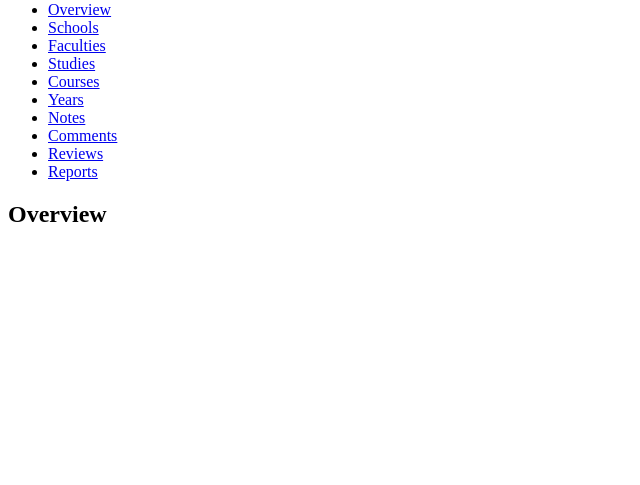
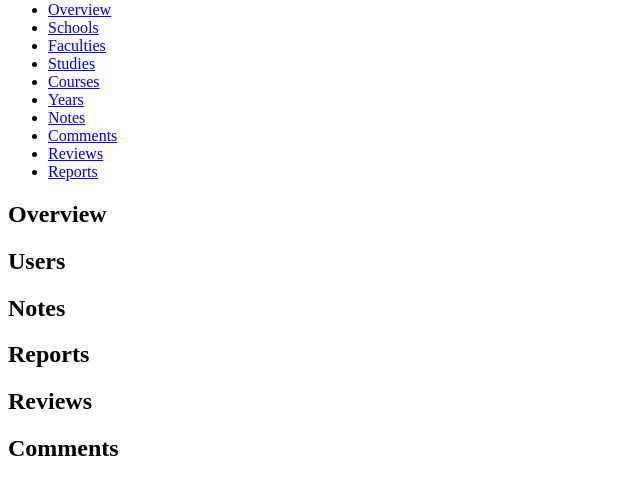
Before and after one commit to Ahzed11/Communote-php, a Symfony app: template templates/admin/overview.html.twig in a window 1280 px wide. Shown: the part 315-800 px from the top of the page, without its empty margins (0-640 px from the left). Run offline with Twig, Linux system fonts and the light colour scheme; the template is opened without the code that fills it, so the values that code supplies are empty; some libraries are stand-ins or nearby versions.

Commit message:
Small fix

```diff
--- a/src/Repository/CommentRepository.php
+++ b/src/Repository/CommentRepository.php
@@ -37,7 +37,6 @@
         return $this->createQueryBuilder('c')
             ->leftJoin('c.note', 'n')
             ->leftJoin('c.author', 'a')
-            ->orderBy('c.createdAt', 'DESC')
-            ->setMaxResults(10);
+            ->orderBy('c.createdAt', 'DESC');
     }
 }
--- a/src/Repository/CourseRepository.php
+++ b/src/Repository/CourseRepository.php
@@ -68,7 +68,6 @@
         return $this->createQueryBuilder('c')
             ->leftJoin('c.study', 's')
             ->leftJoin('c.year', 'y')
-            ->orderBy('s.title', 'ASC')
-            ->setMaxResults(10);
+            ->orderBy('s.title', 'ASC');
     }
 }
--- a/src/Repository/FacultyRepository.php
+++ b/src/Repository/FacultyRepository.php
@@ -34,7 +34,6 @@
     public function queryAlphabetically() : QueryBuilder
     {
         return $this->createQueryBuilder('f')
-            ->orderBy('f.title', 'ASC')
-            ->setMaxResults(10);
+            ->orderBy('f.title', 'ASC');
     }
 }
--- a/src/Repository/NoteRepository.php
+++ b/src/Repository/NoteRepository.php
@@ -76,7 +76,6 @@
         return $this->createQueryBuilder('n')
             ->leftJoin('n.course', 'c')
             ->leftJoin('n.author', 'a')
-            ->orderBy('n.createdAt', 'DESC')
-            ->setMaxResults(10);
+            ->orderBy('n.createdAt', 'DESC');
     }
 }
--- a/src/Repository/ReportRepository.php
+++ b/src/Repository/ReportRepository.php
@@ -25,7 +25,6 @@
         return $this->createQueryBuilder('r')
             ->leftJoin('r.note', 'n')
             ->leftJoin('r.author', 'a')
-            ->orderBy('r.createdAt', 'DESC')
-            ->setMaxResults(10);
+            ->orderBy('r.createdAt', 'DESC');
     }
 }
--- a/src/Repository/ReviewRepository.php
+++ b/src/Repository/ReviewRepository.php
@@ -39,7 +39,6 @@
         return $this->createQueryBuilder('r')
             ->leftJoin('r.note', 'n')
             ->leftJoin('r.author', 'a')
-            ->orderBy('r.createdAt', 'DESC')
-            ->setMaxResults(10);
+            ->orderBy('r.createdAt', 'DESC');
     }
 }
--- a/src/Repository/SchoolRepository.php
+++ b/src/Repository/SchoolRepository.php
@@ -23,7 +23,6 @@
     public function queryAlphabetically() : QueryBuilder
     {
         return $this->createQueryBuilder('s')
-            ->orderBy('s.title', 'ASC')
-            ->setMaxResults(10);
+            ->orderBy('s.title', 'ASC');
     }
 }
--- a/src/Repository/StudyRepository.php
+++ b/src/Repository/StudyRepository.php
@@ -40,7 +40,6 @@
     public function queryAlphabetically() : QueryBuilder
     {
         return $this->createQueryBuilder('s')
-            ->orderBy('s.title', 'ASC')
-            ->setMaxResults(10);
+            ->orderBy('s.title', 'ASC');
     }
 }
--- a/src/Repository/YearRepository.php
+++ b/src/Repository/YearRepository.php
@@ -34,7 +34,6 @@
     public function queryAlphabetically() : QueryBuilder
     {
         return $this->createQueryBuilder('y')
-            ->orderBy('y.title', 'ASC')
-            ->setMaxResults(10);
+            ->orderBy('y.title', 'ASC');
     }
 }
--- a/templates/admin/overview.html.twig
+++ b/templates/admin/overview.html.twig
@@ -3,5 +3,46 @@
 {% block title %}{% trans %}Overview{% endtrans %}{% endblock %}
 
 {% block content %}
-    <h1 class="text-4xl font-extrabold">{% trans %}Overview{% endtrans %}</h1>
+    <h1 class="text-4xl font-extrabold mb-8">{% trans %}Overview{% endtrans %}</h1>
+    <div class="flex flex-wrap gap-x-4 mb-8">
+        <div class="inline-block rounded-lg shadow overflow-hidden h-full hover:shadow-lg
+           bg-purple-100 dark:bg-gray-800 dark:text-gray-100 w-1/6 p-8">
+            <div class="h-full">
+                <h2 class="text-3xl font-bold text-purple-700 dark:text-green-400">{% trans %}Users{% endtrans %}</h2>
+                <p class="text-xl font-semibold">{{ userCount }}</p>
+            </div>
+        </div>
+
+        <div class="inline-block rounded-lg shadow overflow-hidden h-full hover:shadow-lg
+           bg-purple-100 dark:bg-gray-800 dark:text-gray-100 w-1/6 p-8">
+            <div class="h-full">
+                <h2 class="text-3xl font-bold text-purple-700 dark:text-green-400">{% trans %}Notes{% endtrans %}</h2>
+                <p class="text-xl font-semibold">{{ noteCount }}</p>
+            </div>
+        </div>
+
+        <div class="inline-block rounded-lg shadow overflow-hidden h-full hover:shadow-lg
+           bg-purple-100 dark:bg-gray-800 dark:text-gray-100 w-1/6 p-8">
+            <div class="h-full">
+                <h2 class="text-3xl font-bold text-purple-700 dark:text-green-400">{% trans %}Reports{% endtrans %}</h2>
+                <p class="text-xl font-semibold">{{ reportCount }}</p>
+            </div>
+        </div>
+
+        <div class="inline-block rounded-lg shadow overflow-hidden h-full hover:shadow-lg
+           bg-purple-100 dark:bg-gray-800 dark:text-gray-100 w-1/6 p-8">
+            <div class="h-full">
+                <h2 class="text-3xl font-bold text-purple-700 dark:text-green-400">{% trans %}Reviews{% endtrans %}</h2>
+                <p class="text-xl font-semibold">{{ reviewCount }}</p>
+            </div>
+        </div>
+
+        <div class="inline-block rounded-lg shadow overflow-hidden h-full hover:shadow-lg
+           bg-purple-100 dark:bg-gray-800 dark:text-gray-100 w-1/6 p-8">
+            <div class="h-full">
+                <h2 class="text-3xl font-bold text-purple-700 dark:text-green-400">{% trans %}Comments{% endtrans %}</h2>
+                <p class="text-xl font-semibold">{{ commentCount }}</p>
+            </div>
+        </div>
+    </div>
 {% endblock %}
```
